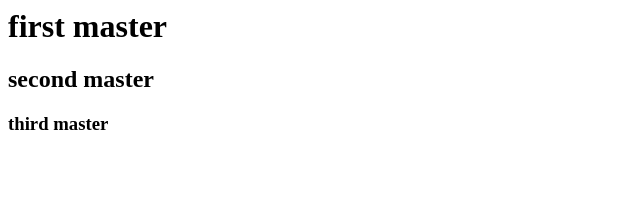
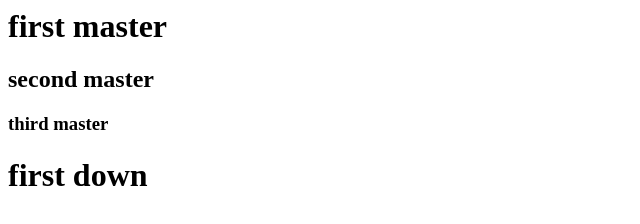
Before and after one commit to Gintoki55/quiz-solution, a plain HTML site: page index.html in a window 1280 px wide. Shown: the whole page, without its empty margins (0-640 px from the left). Drawn offline with Linux system fonts and the light colour scheme.

Commit message:
first down

```diff
--- a/index.html
+++ b/index.html
@@ -1,3 +1,6 @@
 <h1>first master</h1>
 <h2>second master</h2>
 <h3>third master</h3>
+
+
+<h1>first down</h1>
```
